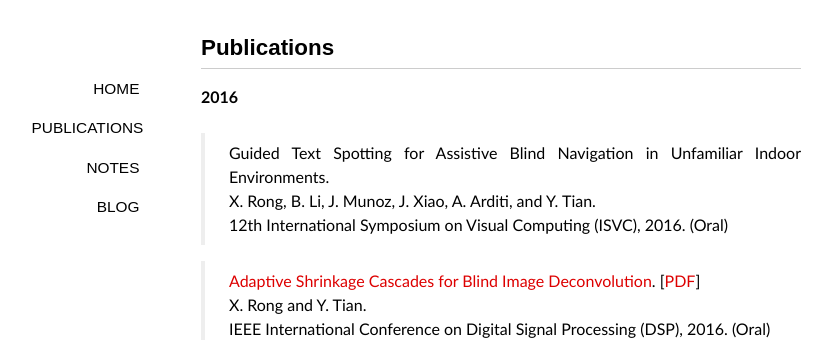
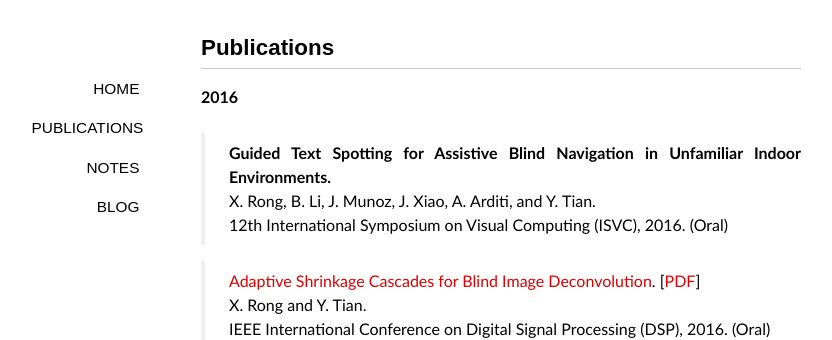
Before and after one commit to ionvision/ionvision.github.io.bk, a Jekyll site: the page built from publications/index.md, in a window 1280 px wide. Shown: the top 340 px of the page, without its empty margins (139-971 px from the left). Built offline with Jekyll 4.4.1, drawn with Linux system fonts in a browser that asks for light colours; nearby versions of some CDN libraries; some web fonts are replaced.

```diff
--- a/publications/index.md
+++ b/publications/index.md
@@ -6,7 +6,7 @@ comments: false
 
 **2016**
 
-> Guided Text Spotting for Assistive Blind Navigation in Unfamiliar Indoor Environments.
+> __Guided Text Spotting for Assistive Blind Navigation in Unfamiliar Indoor Environments.__
 X. Rong, B. Li, J. Munoz, J. Xiao, A. Arditi, and Y. Tian.
 12th International Symposium on Visual Computing (ISVC), 2016. (Oral)
 
```
